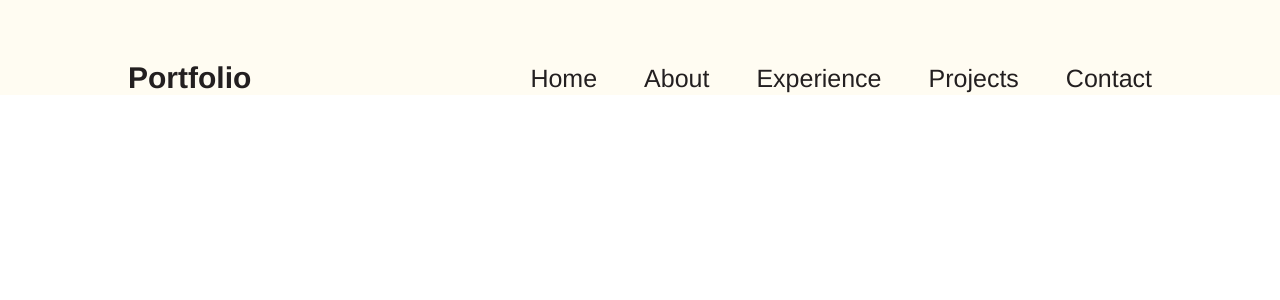
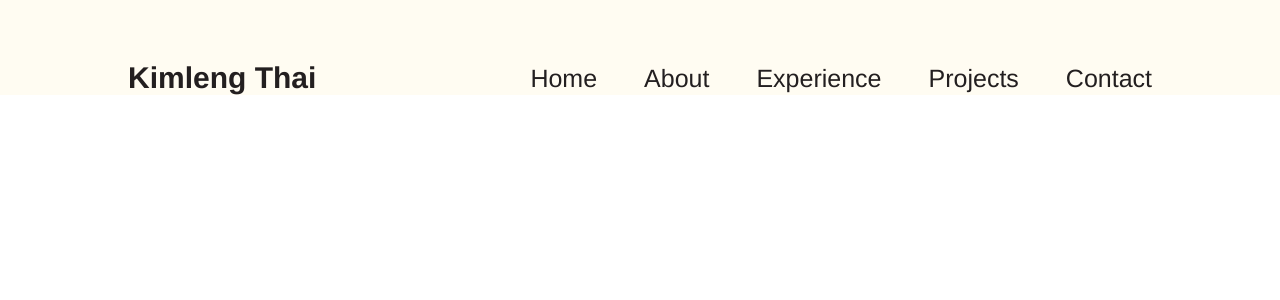
Before and after one commit to kimlengthai/KimlengThai-ePortfolio, a React (Vite) app: page / in a window 1280 px wide. Shown: the top 300 px of the page. Built offline with nearby package versions, Linux system fonts and the light colour scheme.

Commit message:
Finish navigation part

```diff
--- a/src/components/Navbar/Navbar.jsx
+++ b/src/components/Navbar/Navbar.jsx
@@ -22,7 +22,7 @@ export const Navbar = () => {
     return (
         <nav className={styles.navbar}>
             <a className={styles.title} href='/'>
-                Portfolio
+                Kimleng Thai
             </a>
             <div className={styles.menu}>
                 {isMobile && ( // Display MenuIcon only on mobile screens
```
